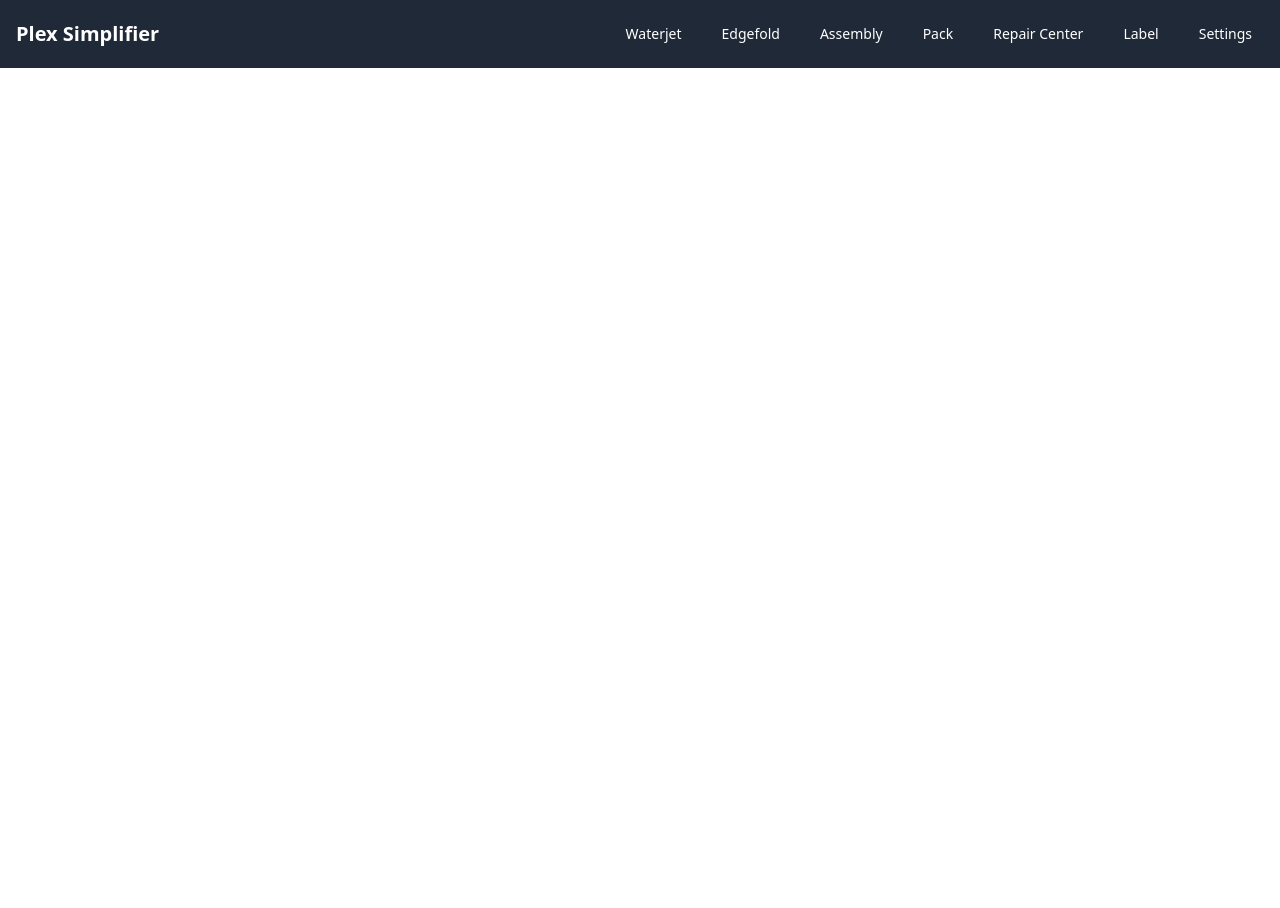
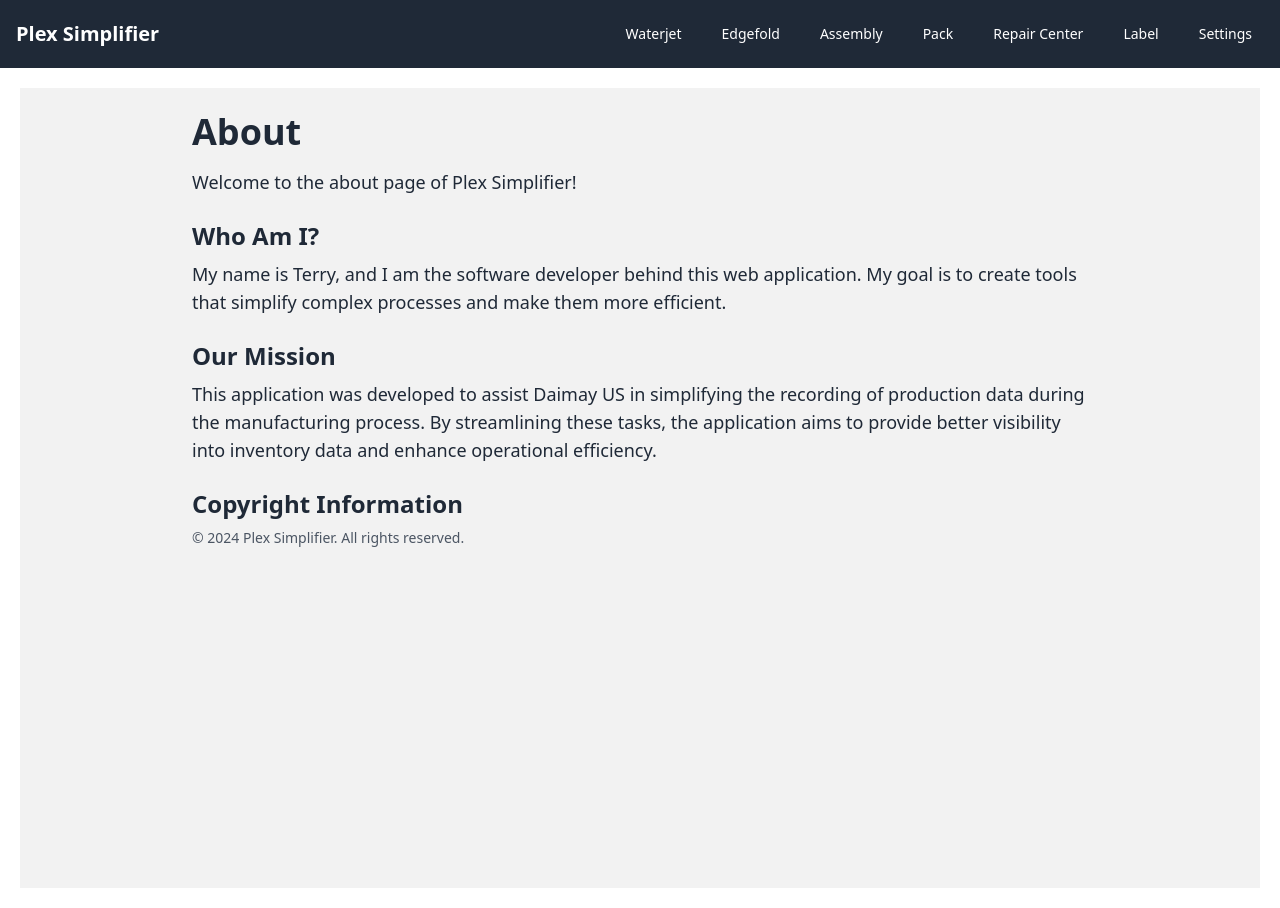
Before and after one commit to terryli-vt/plex-production-simplifier, a React (Vite) app in the folder client/: page /about in a window 1280 px wide. Before the commit the page ends 800 px from the top, so only its background shows below. Built offline with nearby package versions, Linux system fonts and the light colour scheme.

Commit message:
Updated README and about page

```diff
--- a/client/src/App.tsx
+++ b/client/src/App.tsx
@@ -11,6 +11,7 @@
 import RepairCenter from "./pages/RepairCenter";
 import Label from "./pages/Label";
 import BOM from "./pages/BOM";
+import About from "./pages/About";
 
 const App: React.FC = () => {
   return (
@@ -27,6 +28,7 @@
           <Route path="/settings" element={<Settings />} />
           <Route path="/label" element={<Label />} />
           <Route path="/bom" element={<BOM />} />
+          <Route path="/about" element={<About />} />
         </Routes>
       </div>
     </Router>
--- /dev/null
+++ b/client/src/pages/About.tsx
@@ -0,0 +1,33 @@
+import React from "react";
+
+const About: React.FC = () => {
+  return (
+    <div className="p-6 bg-base-200 min-h-screen">
+      <div className="max-w-4xl mx-auto">
+        <h1 className="text-4xl font-bold mb-4">About</h1>
+        <p className="text-lg mb-6">
+          Welcome to the about page of Plex Simplifier!
+        </p>
+        <h2 className="text-2xl font-semibold mt-6">Who Am I?</h2>
+        <p className="text-lg mt-2">
+          My name is Terry, and I am the software developer behind this web
+          application. My goal is to create tools that simplify complex
+          processes and make them more efficient.
+        </p>
+        <h2 className="text-2xl font-semibold mt-6">Our Mission</h2>
+        <p className="text-lg mt-2">
+          This application was developed to assist Daimay US in simplifying the
+          recording of production data during the manufacturing process. By
+          streamlining these tasks, the application aims to provide better
+          visibility into inventory data and enhance operational efficiency.
+        </p>
+        <h2 className="text-2xl font-semibold mt-6">Copyright Information</h2>
+        <p className="text-sm text-gray-600 mt-2">
+          © {new Date().getFullYear()} Plex Simplifier. All rights reserved.
+        </p>
+      </div>
+    </div>
+  );
+};
+
+export default About;
--- a/client/src/pages/Settings.tsx
+++ b/client/src/pages/Settings.tsx
@@ -22,6 +22,7 @@
 }
 
 const Settings: React.FC = () => {
+  // A central repository for all dropdown options
   const options = {
     plexServerOptions: [
       { key: "Production", value: "Production" },
@@ -33,13 +34,13 @@
       /* { key: "Waterjet-2: A2LL Sunroof", value: "74885" }, */
       { key: "Waterjet-3: R1S, BT1", value: "74886" },
       { key: "Waterjet-4: BT1", value: "75091" },
-      /* { key: "Waterjet-5: U725", value: "75153" }, */
+      /* { key: "Waterjet-5: ", value: "75153" }, */
     ],
 
     edgefoldWorkcenterOptions: [
       { key: "Edgefold-1: R1S Edgefold", value: "74883" },
-      /* { key: "Edgefold-2: Small Edgefold Machine (BT1, A2LL)", value: "74887" }, */
-      { key: "Edgefold-3: BT1 Edgefold", value: "75141" },
+      /* { key: "Edgefold-2: Small Edgefold Machine", value: "74887" }, */
+      { key: "Edgefold-3: A2LL, BT1 Edgefold", value: "75141" },
       { key: "Edgefold-4: R1T Edgefold", value: "75207" },
     ],
 
@@ -121,12 +122,14 @@
     ],
   };
 
+  // Retrieves a boolean setting from localStorage or defaults to true
   const getBooleanDefaultValue = (storageKey: string): boolean => {
     const storedValue = localStorage.getItem(storageKey);
     return storedValue ? storedValue === "true" : true;
   };
 
   // Function to get the default value for a dropdown
+  // If a value exists in localStorage, it uses that; otherwise, it falls back to the first option.
   const getDefaultValue = (options: Option[], storageKey: string): string => {
     const storedValue = localStorage.getItem(storageKey);
     if (storedValue && options.some((option) => option.value === storedValue)) {
@@ -137,6 +140,7 @@
 
   // Centralized state for all dropdowns
   // Initialize state with values from localStorage or default to the first option
+  // Uses the SettingsState interface for type safety.
   const [settings, setSettings] = useState<SettingsState>(() => ({
     plexServer: getDefaultValue(options.plexServerOptions, "plexServer"),
     waterjetWorkcenter: getDefaultValue(
@@ -172,7 +176,8 @@
     autoPrint: getBooleanDefaultValue("autoPrint"),
   }));
 
-  // Generic effect for saving changes
+  // Automatically saves any changes to settings back to localStorage
+  // It runs whenever 'settings' changes
   useEffect(() => {
     Object.keys(settings).forEach((key) => {
       const value = settings[key as keyof SettingsState];
@@ -183,6 +188,7 @@
     });
   }, [settings]);
 
+  // When user changes the settings, update the state
   const handleSettingChange = (
     key: keyof SettingsState,
     value: string | boolean
```
Also changed, not shown: 1 other file (tests, documents, lock files or other folders).
